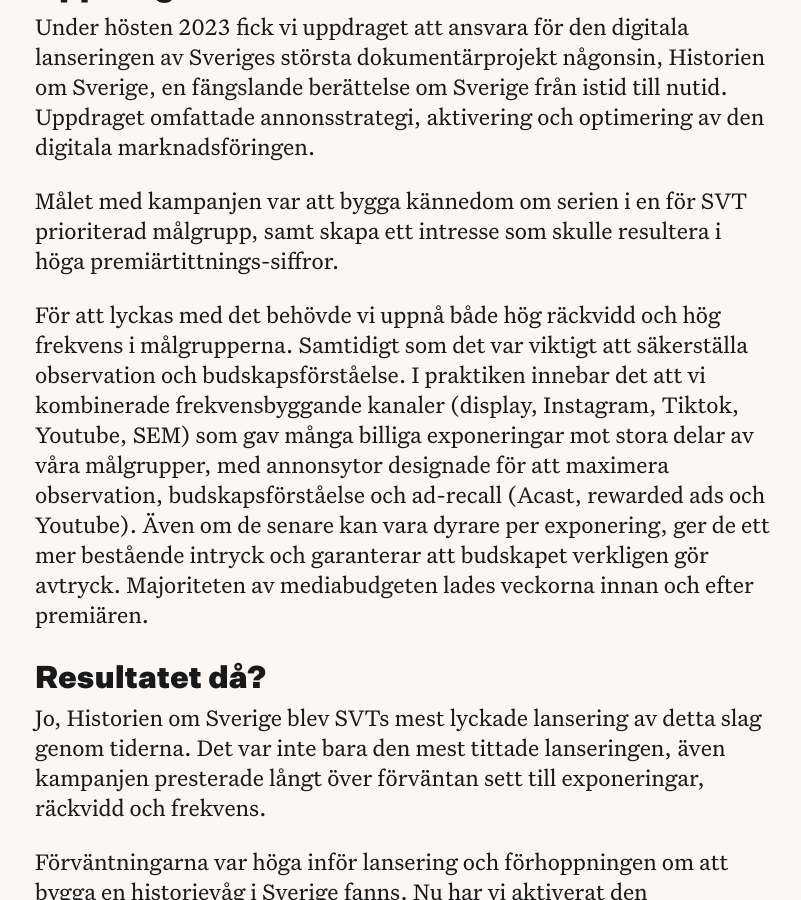
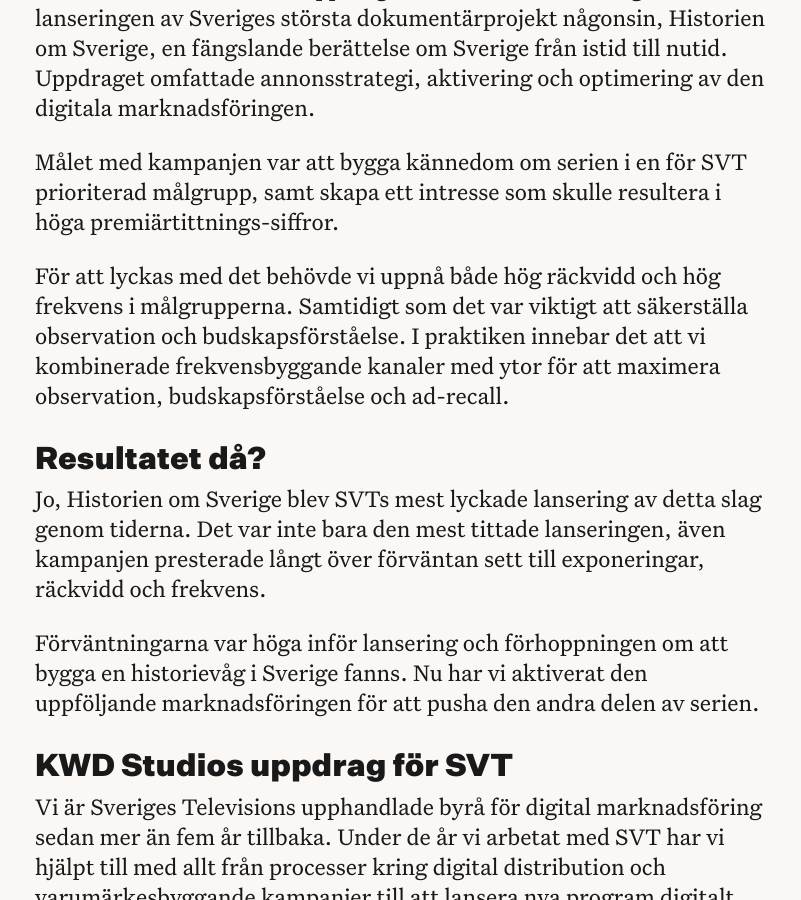
Before and after one commit to kwdstudio/kwdstudio.github.io, a Jekyll site: the page built from _cases/svt-hos.md, in a window 1280 px wide and 900 px high, scrolled down 1535 px. Shown: the whole window, without its empty margins (237-1038 px from the left). Built offline with Jekyll 4.4.1, drawn with Linux system fonts in a browser that asks for light colours; part of the change alters nothing that is shown; some of the changed text lies outside the part shown.

Commit message:
Update svt-hos.md

```diff
--- a/_cases/svt-hos.md
+++ b/_cases/svt-hos.md
@@ -5,10 +5,10 @@ description: Hur vi lanserade Sveriges största dokumentärfilmsprojekt någonsi
 image: /images/cases/svt-hos/featured.png
 client: SVT
 all_order: 3
-teaser_heading: Lansering av Historien om Sverige
+teaser_heading: SVT:s mest lyckade programlansering
 teaser_body: <p>Så lanserade vi Sveriges största dokumentärprojekt någonsin</p>
-intro_heading: Lansering av Historien om Sverige
-intro_lead: Sveriges största dokumentärprojekt någonsin ska berätta historien om Sverige från istid till nutid. Vi stod för den digitala annonsstrategin.
+intro_heading: SVT:s mest lyckade programlansering
+intro_lead: Så lanserade vi Sveriges största dokumentärprojekt någonsin - Historien om Sverige.
 ---
 
 ## Uppdrag
@@ -17,7 +17,7 @@ Under hösten 2023 fick vi uppdraget att ansvara för den digitala lanseringen a
 
 Målet med kampanjen var att bygga kännedom om serien i en för SVT prioriterad målgrupp, samt skapa ett intresse som skulle resultera i höga premiärtittnings-siffror.
 
-För att lyckas med det behövde vi uppnå både hög räckvidd och hög frekvens i målgrupperna. Samtidigt som det var viktigt att säkerställa observation och budskapsförståelse. I praktiken innebar det att vi kombinerade frekvensbyggande kanaler (display, Instagram, Tiktok, Youtube, SEM) som gav många billiga exponeringar mot stora delar av våra målgrupper, med annonsytor designade för att maximera observation, budskapsförståelse och ad-recall (Acast, rewarded ads och Youtube). Även om de senare kan vara dyrare per exponering, ger de ett mer bestående intryck och garanterar att budskapet verkligen gör avtryck. Majoriteten av mediabudgeten lades veckorna innan och efter premiären.
+För att lyckas med det behövde vi uppnå både hög räckvidd och hög frekvens i målgrupperna. Samtidigt som det var viktigt att säkerställa observation och budskapsförståelse. I praktiken innebar det att vi kombinerade frekvensbyggande kanaler med ytor för att maximera observation, budskapsförståelse och ad-recall.
 
 
 ## Resultatet då?
```
